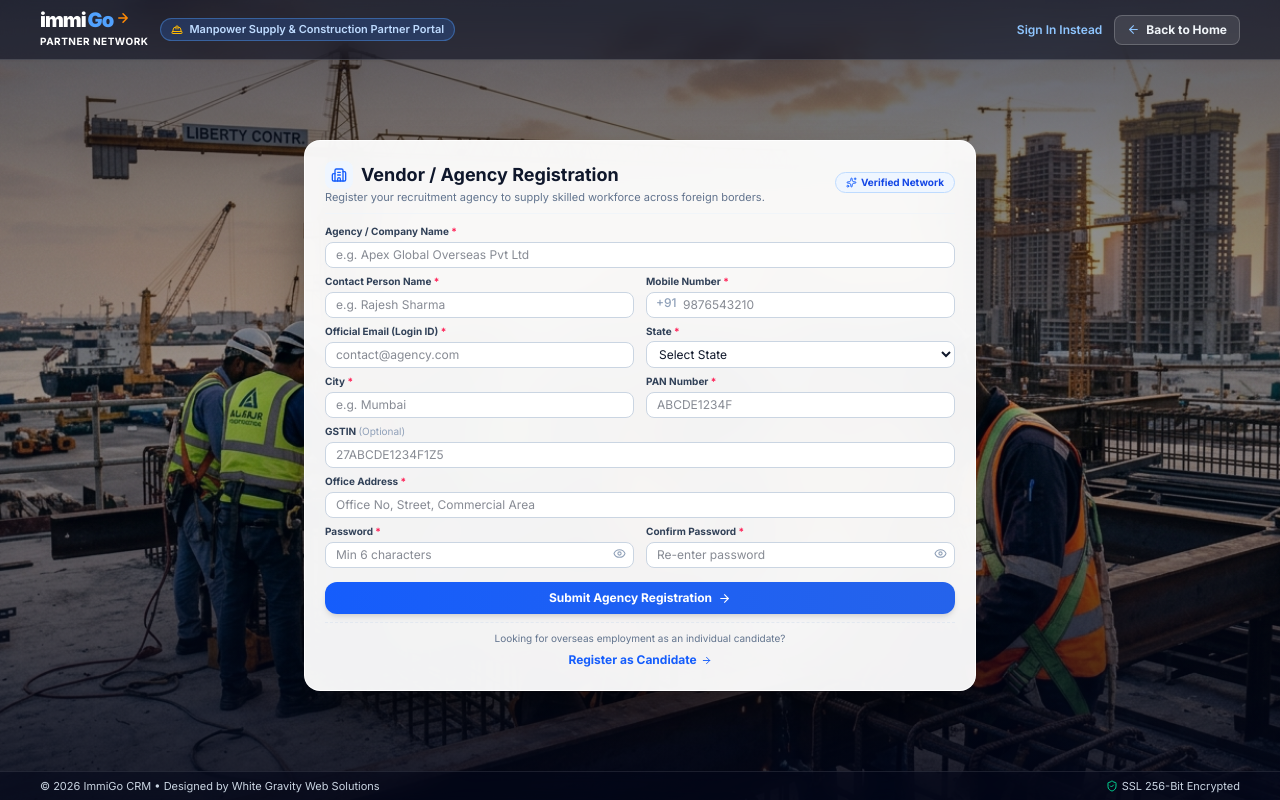
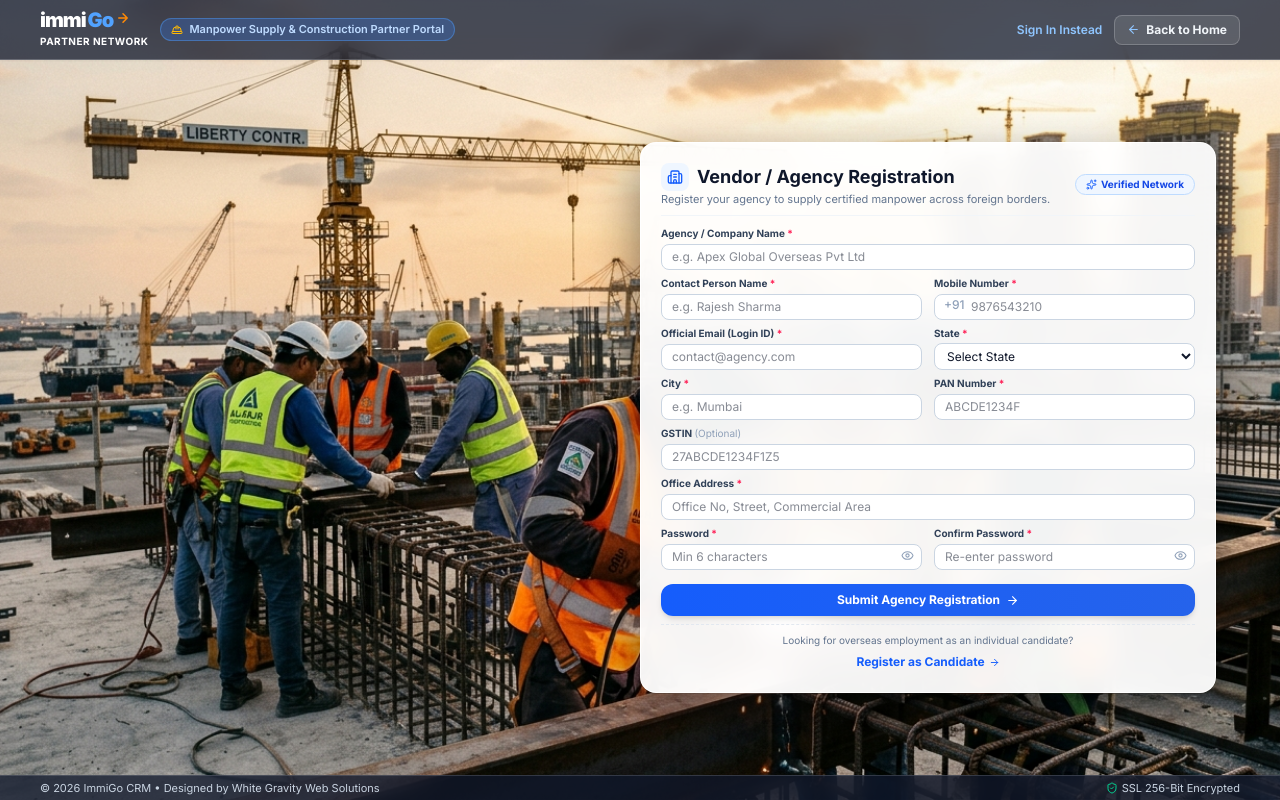
Before and after one commit to whitegravity513-sys/immigo, a React (Vite) app in the folder frontend/: page /vendor/register in a window 1280 px wide. Built offline with nearby package versions, Linux system fonts and the light colour scheme.

Commit message:
feat(vendor): position registration form on the side, remove color tint from construction bg, and add 3d side flip entrance

```diff
--- a/frontend/src/pages/vendor/VendorRegister.jsx
+++ b/frontend/src/pages/vendor/VendorRegister.jsx
@@ -66,13 +66,13 @@ export function VendorRegister() {
   const [successSubmitted, setSuccessSubmitted] = useState(false);
   const [submittedVendor, setSubmittedVendor] = useState(null);
 
-  // Slow 3D Flip entrance animation state (1.6s duration)
+  // 3D Flip entrance animation state for the side card
   const [animationDone, setAnimationDone] = useState(false);
 
   useEffect(() => {
     const timer = setTimeout(() => {
       setAnimationDone(true);
-    }, 1700);
+    }, 1500);
     return () => clearTimeout(timer);
   }, []);
 
@@ -198,53 +198,51 @@ export function VendorRegister() {
   return (
     <div className="h-screen max-h-screen w-full relative flex flex-col justify-between overflow-hidden font-sans select-none">
       <style>{`
-        @keyframes vendorSlowFlipEntrance {
+        @keyframes vendorSideFlipEntrance {
           0% {
             opacity: 0;
-            transform: perspective(1400px) rotateY(-105deg) scale(0.82) translateY(20px);
+            transform: perspective(1400px) rotateY(-85deg) scale(0.88) translateX(60px);
           }
-          35% {
-            opacity: 0.7;
-            transform: perspective(1400px) rotateY(-45deg) scale(0.92) translateY(10px);
+          50% {
+            opacity: 0.85;
+            transform: perspective(1400px) rotateY(-25deg) scale(0.96) translateX(15px);
           }
-          70% {
+          75% {
             opacity: 1;
-            transform: perspective(1400px) rotateY(12deg) scale(1.015);
+            transform: perspective(1400px) rotateY(8deg) scale(1.01) translateX(0);
           }
-          85% {
-            transform: perspective(1400px) rotateY(-4deg) scale(0.995);
+          90% {
+            transform: perspective(1400px) rotateY(-3deg) scale(0.997);
           }
           100% {
             opacity: 1;
-            transform: perspective(1400px) rotateY(0deg) scale(1) translateY(0);
+            transform: perspective(1400px) rotateY(0deg) scale(1) translateX(0);
           }
         }
-        .animate-vendor-slow-flip {
-          animation: vendorSlowFlipEntrance 1.6s cubic-bezier(0.2, 0.85, 0.35, 1) forwards;
+        .animate-vendor-side-flip {
+          animation: vendorSideFlipEntrance 1.4s cubic-bezier(0.2, 0.85, 0.35, 1) forwards;
           transform-style: preserve-3d;
           backface-visibility: hidden;
+          transform-origin: right center;
         }
       `}</style>
 
-      {/* Clear High-Resolution Construction Manpower Background */}
+      {/* 100% Crystal-Clear Background Photo with Zero Color Tint Overlays */}
       <div className="fixed inset-0 z-0 overflow-hidden select-none pointer-events-none">
         <img
           src={vendorConstructionManpower}
           alt="Vendor Construction Manpower Recruitment"
           className="w-full h-full object-cover object-center scale-100"
         />
-        {/* Crisp subtle overlay so construction workers and cranes remain crystal clear */}
-        <div className="absolute inset-0 bg-slate-950/30" />
-        <div className="absolute inset-0 bg-gradient-to-t from-slate-950/80 via-transparent to-slate-950/50" />
       </div>
 
       {/* Top Header Bar */}
-      <header className="relative z-20 w-full px-5 sm:px-10 py-2.5 flex items-center justify-between border-b border-white/15 bg-slate-950/55 backdrop-blur-md shrink-0 text-white shadow-xs">
+      <header className="relative z-20 w-full px-5 sm:px-10 py-2.5 flex items-center justify-between border-b border-white/20 bg-slate-900/75 backdrop-blur-md shrink-0 text-white shadow-xs">
         <div className="flex items-center gap-3">
           <Link to="/" className="inline-block">
             <ImmiGoLogo size="sm" theme="light" subtitle="Partner Network" />
           </Link>
-          <span className="hidden md:inline-flex items-center gap-1.5 px-2.5 py-0.5 rounded-full bg-blue-500/20 border border-blue-400/40 text-blue-200 text-[11px] font-semibold">
+          <span className="hidden md:inline-flex items-center gap-1.5 px-2.5 py-0.5 rounded-full bg-blue-500/25 border border-blue-400/40 text-blue-200 text-[11px] font-semibold">
             <HardHat size={12} className="text-amber-400" />
             <span>Manpower Supply & Construction Partner Portal</span>
           </span>
@@ -268,11 +266,11 @@ export function VendorRegister() {
         </div>
       </header>
 
-      {/* Main Container - Single Screen Height with 3D Slow Flip Card */}
-      <main className="relative z-10 w-full flex-1 flex items-center justify-center px-4 sm:px-6 py-2 min-h-0 overflow-hidden">
+      {/* Main Container - Card positioned on the SIDE with 3D Flip entrance */}
+      <main className="relative z-10 w-full flex-1 flex items-center justify-end px-4 sm:px-8 lg:px-12 xl:px-16 py-2 min-h-0 overflow-hidden">
         <div
-          className={`w-full max-w-2xl bg-white/95 backdrop-blur-xl rounded-2xl shadow-[0_25px_60px_-15px_rgba(0,0,0,0.65)] border border-white/90 p-4 sm:p-5 max-h-[calc(100vh-80px)] overflow-y-auto ${
-            !animationDone ? "animate-vendor-slow-flip" : ""
+          className={`w-full max-w-lg lg:max-w-xl bg-white/95 backdrop-blur-md rounded-2xl shadow-[0_20px_50px_rgba(0,0,0,0.5)] border border-white/90 p-4 sm:p-5 max-h-[calc(100vh-75px)] overflow-y-auto ${
+            !animationDone ? "animate-vendor-side-flip" : ""
           }`}
           style={animationDone ? { transform: "none" } : undefined}
         >
@@ -325,7 +323,7 @@ export function VendorRegister() {
                     <span>Vendor / Agency Registration</span>
                   </h2>
                   <p className="text-[11px] text-slate-500">
-                    Register your recruitment agency to supply skilled workforce across foreign borders.
+                    Register your agency to supply certified manpower across foreign borders.
                   </p>
                 </div>
                 <div className="hidden sm:inline-flex items-center gap-1 px-2.5 py-0.5 rounded-full bg-blue-50 border border-blue-200 text-blue-700 text-[10px] font-bold">
@@ -626,7 +624,7 @@ export function VendorRegister() {
       </main>
 
       {/* Footer */}
-      <footer className="relative z-20 px-5 sm:px-10 py-1.5 border-t border-white/10 bg-slate-950/55 backdrop-blur-md flex items-center justify-between text-[11px] text-slate-300 shrink-0">
+      <footer className="relative z-20 px-5 sm:px-10 py-1 border-t border-white/15 bg-slate-900/75 backdrop-blur-md flex items-center justify-between text-[11px] text-slate-300 shrink-0">
         <span>&copy; {new Date().getFullYear()} ImmiGo CRM &bull; Designed by White Gravity Web Solutions</span>
         <span className="flex items-center gap-1 text-slate-300">
           <ShieldCheck size={12} className="text-emerald-400" />
```
